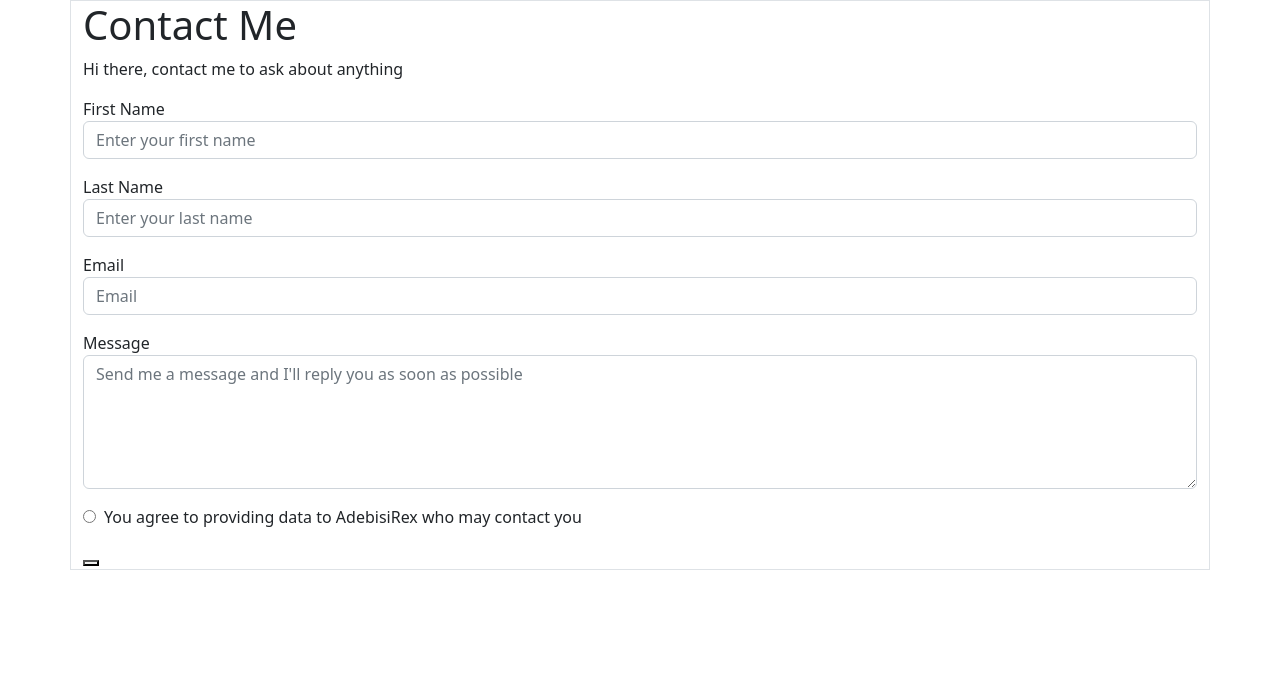
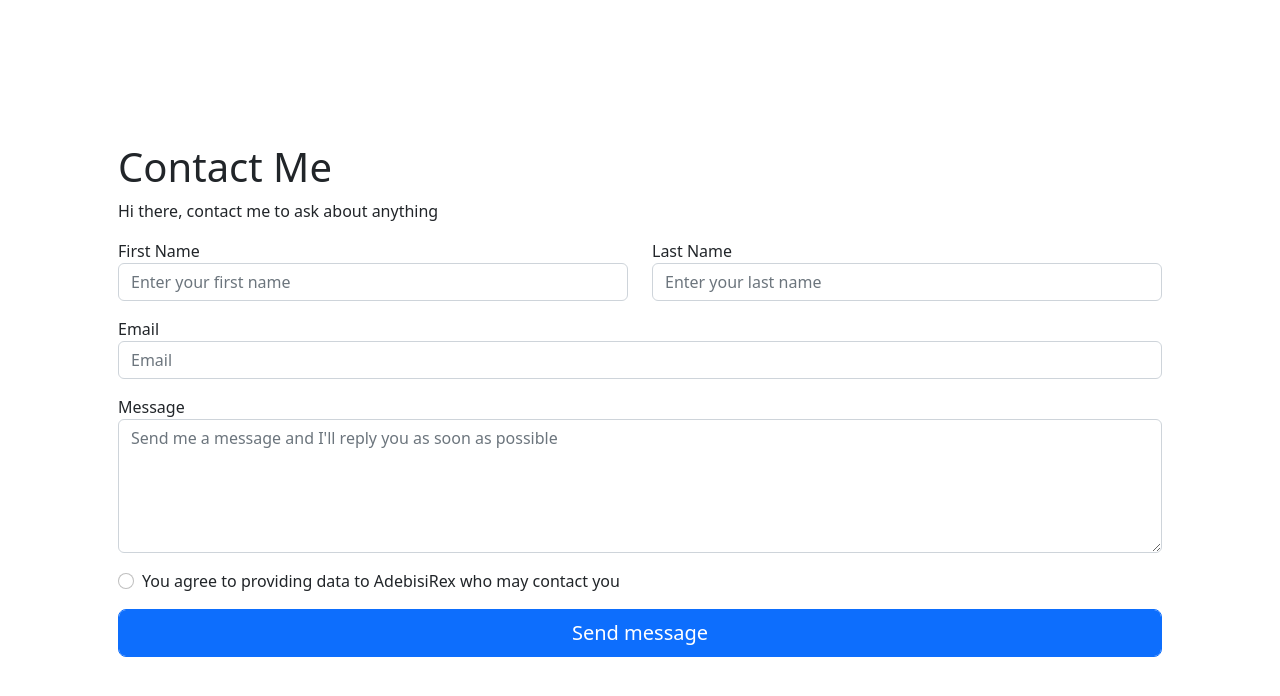
Before and after one commit to AdebisiRex/HNG-Linktree-Profile, a React (Create React App) app: page /contact in a window 1280 px wide. Shown: the top 696 px of the page. Built offline with nearby package versions, Linux system fonts and the light colour scheme.

Commit message:
UI design completed

```diff
--- a/src/components/App.css
+++ b/src/components/App.css
@@ -53,3 +53,10 @@ section{
 section>img, footer>img{
   margin: 0px 10px;
 }
+
+/* Contact */
+.contact{
+  display: grid ;
+  place-items: center;
+  /* padding: 5% 0%; */
+}
--- a/src/components/Contact.js
+++ b/src/components/Contact.js
@@ -3,13 +3,13 @@ import React from "react";
 const Contact = () => {
   return (
     <>
-      <div className="container border">
-        <div>
-          <h1>Contact Me</h1>
-          <p>Hi there, contact me to ask about anything</p>
-
+      <div className="container contact min-vh-100 p-5">
+        <div className="w-100">
           <form action="">
-            <div className="mb-3">
+            <h1>Contact Me</h1>
+            <p>Hi there, contact me to ask about anything</p>
+            <div className="row">
+            <div className="mb-3 col-12 col-md-6">
               <label htmlFor="first_name">First Name</label>
               <input
                 className="form-control"
@@ -18,7 +18,7 @@ const Contact = () => {
                 placeholder="Enter your first name"
               />
             </div>
-            <div className="mb-3">
+            <div className="mb-3 col-12 col-md-6">
               <label htmlFor="last_name">Last Name</label>
               <input
                 className="form-control"
@@ -26,6 +26,7 @@ const Contact = () => {
                 id="last_name"
                 placeholder="Enter your last name"
               />
+            </div>
             </div>
             <div className="mb-3">
               <label htmlFor="email">Email</label>
@@ -46,16 +47,21 @@ const Contact = () => {
                 rows="5"
               ></textarea>
             </div>
-            <div className="mb-3">
+            <div className="mb-3 form-check form-check-inline">
               <input
-                className="form-radio me-2"
+                className="form-check-input me-2"
                 type="radio"
                 id="email"
                 placeholder="Email"
               />
-              <label htmlFor="email">You agree to providing data to AdebisiRex who may contact you</label>
+              <label htmlFor="email">
+                You agree to providing data to AdebisiRex who may contact you
+              </label>
             </div>
-            <button></button>
+            <button className="btn btn-lg form-control btn-primary">
+              {" "}
+              Send message
+            </button>
           </form>
         </div>
       </div>
```
Also changed, not shown: 1 other file (tests, documents, lock files or other folders).
